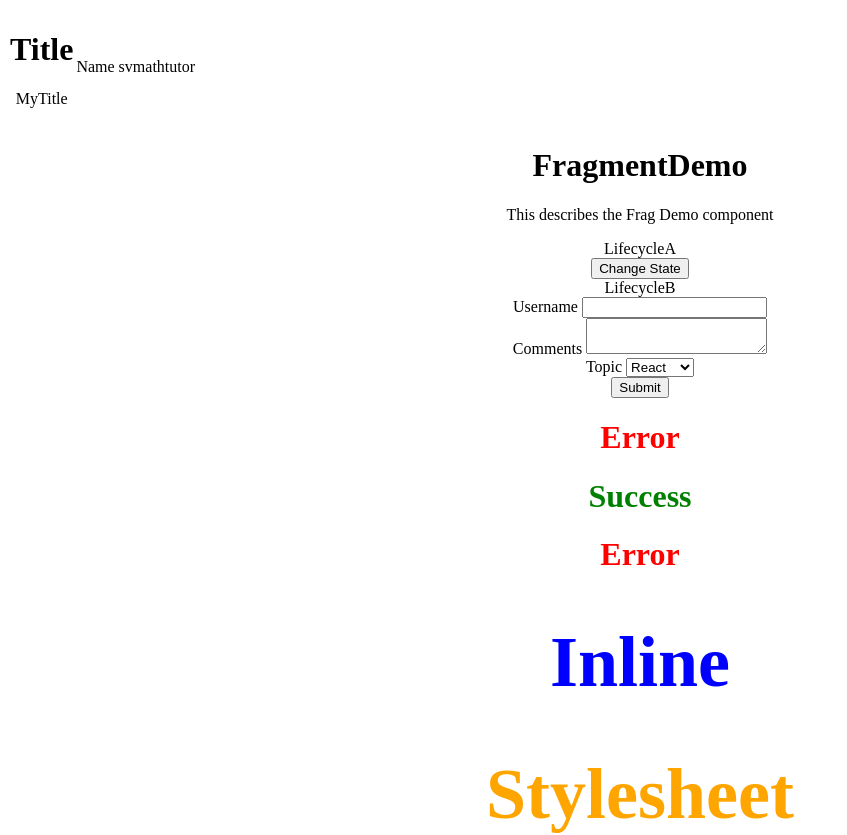
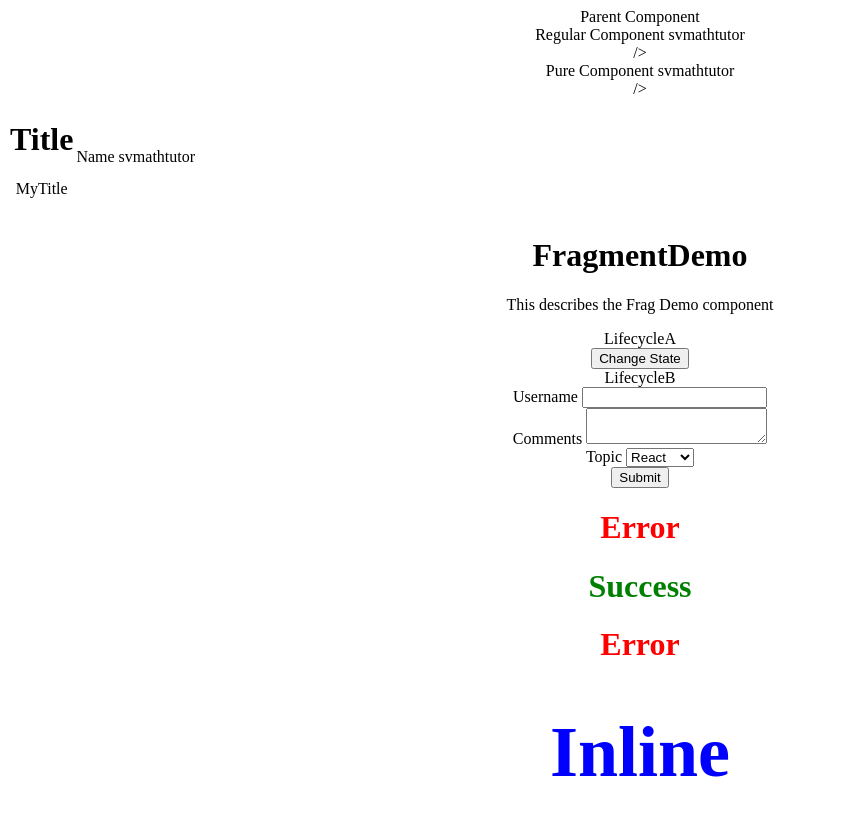
Before and after one commit to rob4abcba/ReactJS-Project, a React (Create React App) app: page / in a window 1280 px wide. Shown: the top 835 px of the page, without its empty margins (0-847 px from the left). Built offline with nearby package versions, Linux system fonts and the light colour scheme.

Commit message:
Pure Component not re-render vs. Regular Component

```diff
--- a/src/App.js
+++ b/src/App.js
@@ -20,6 +20,7 @@
 import LifecycleA from './components/LifecycleA'
 import FragmentDemo from './components/FragmentDemo';
 import Table from './components/Table';
+import ParentComp from './components/ParentComp';
 
 class App extends React.Component {
   constructor(props) {
@@ -47,6 +48,7 @@
   render() {
     return (
       <div className="App">
+        <ParentComp />
         <Table />
         <FragmentDemo />
         <LifecycleA />
--- /dev/null
+++ b/src/components/ParentComp.js
@@ -0,0 +1,35 @@
+import React, { Component } from 'react'
+import RegComp from './RegComp';
+import PureComp from './PureComp';
+
+class ParentComp extends Component {
+
+    constructor(props) {
+        super(props)
+
+        this.state = {
+             name: 'svmathtutor'
+        }
+    }
+
+    componentDidMount() {
+        setInterval(() => {
+            this.setState({
+                name: 'svmathtutor'
+            })
+        }, 2000)
+    }
+
+    render() {
+        console.log('***Parent Comp render***')
+        return (
+            <div>
+                Parent Component
+                <RegComp name={this.state.name}></RegComp> />
+                <PureComp name={this.state.name}></PureComp> />
+            </div>
+        )
+    }
+}
+
+export default ParentComp
--- /dev/null
+++ b/src/components/PureComp.js
@@ -0,0 +1,14 @@
+import React, { PureComponent } from 'react'
+
+class PureComp extends PureComponent {
+    render() {
+        console.log('Pure Comp render')
+        return (
+            <div>
+                Pure Component {this.props.name}
+            </div>
+        )
+    }
+}
+
+export default PureComp
--- /dev/null
+++ b/src/components/RegComp.js
@@ -0,0 +1,14 @@
+import React, { Component } from 'react'
+
+class RegComp extends Component {
+    render() {
+        console.log('Reg Comp render')
+        return (
+            <div>
+                Regular Component {this.props.name}
+            </div>
+        )
+    }
+}
+
+export default RegComp
```
